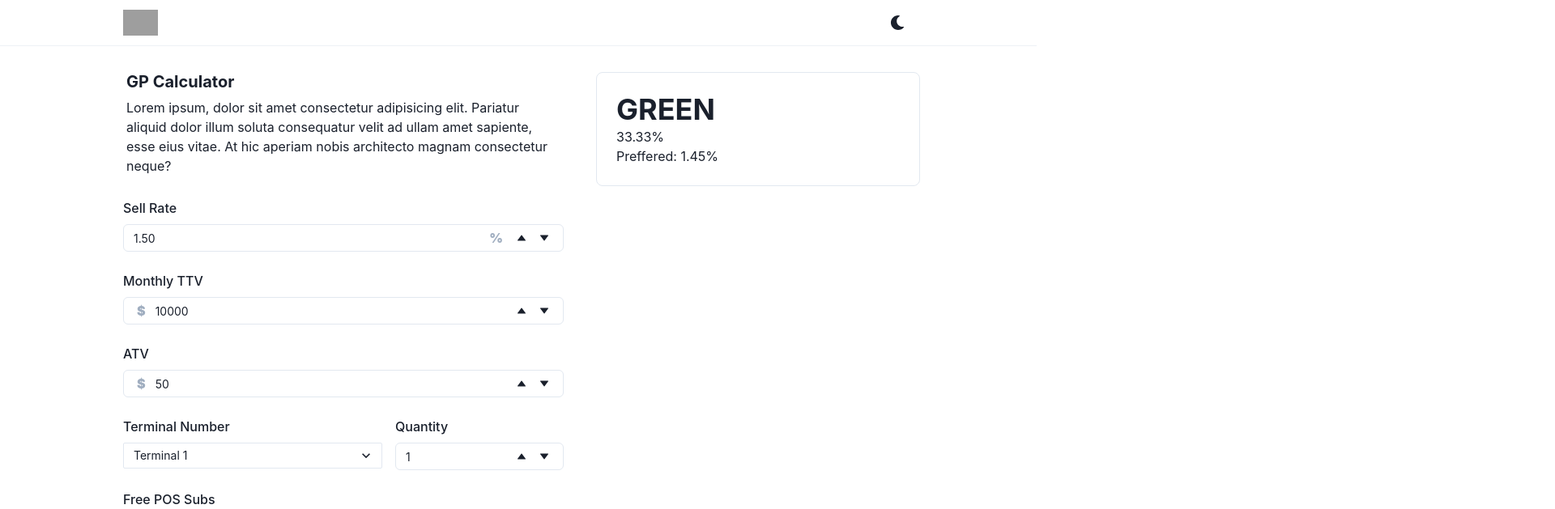
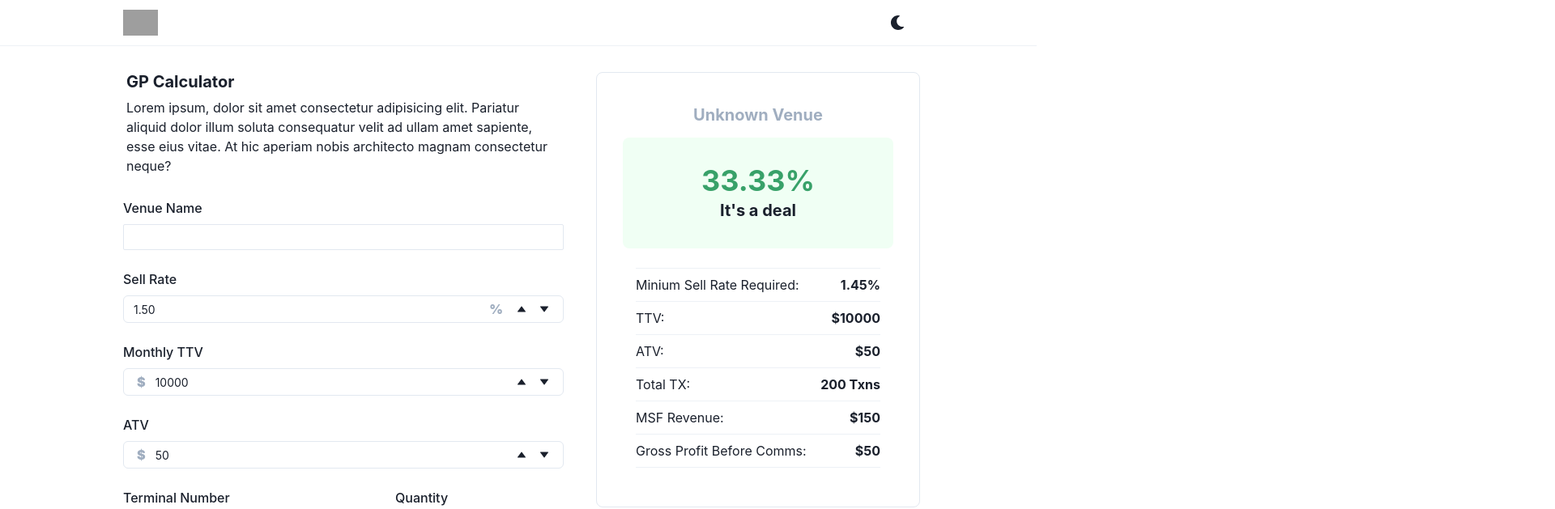
Before and after one commit to yuvrajmidha/salesapp, a React (Create React App) app: page / in a window 1280 px wide. Shown: the top 629 px of the page at 81% size, 1920 px wide, since content can reach past the window. Built offline with nearby package versions, Linux system fonts and the light colour scheme; grey boxes are pictures that could not be loaded.

Commit message:
New Features

```diff
--- a/src/components/Form.tsx
+++ b/src/components/Form.tsx
@@ -1,9 +1,9 @@
 import { FormControl, FormLabel } from '@chakra-ui/form-control'
-import { Box, Center, Container, Divider, Grid, Heading, HStack, Text, VStack } from '@chakra-ui/layout'
+import { Box, Center, Container, Divider, Flex, Grid, Heading, HStack, Text, VStack } from '@chakra-ui/layout'
 import {
     Button,
     Card,
-    chakra, CloseButton, Collapse, Select,
+    chakra, CloseButton, Collapse, Input, Select,
   } from "@chakra-ui/react"
 import { NumberDecrementStepper, NumberIncrementStepper, NumberInput, NumberInputField, NumberInputStepper } from '@chakra-ui/number-input'
 import React, { useEffect, useRef, useState } from 'react'
@@ -28,7 +28,7 @@ export default function Form() {
             const value = target.type === 'checkbox' ? target.checked : target.value;
             const name = target.name;
 
-            handleValues({...values, [name]: value})
+            setValues({...values, [name]: value})
     }
 
     const handleValues = (values:any) => {
@@ -58,6 +58,54 @@ export default function Form() {
     },[values])
 
 
+    const Stats = () =>  <>
+        <Heading size="md" py={4} color={values['venue_name'] ? 'black' : "gray.400"} textAlign="center">{values['venue_name'] ?? 'Unknown Venue'}</Heading>
+        <Box px={6} mx={2} py={8} bg={`${stats['deal_or_no_deal']?.toLowerCase() ?? 'red'}.50`} textAlign="center" rounded="lg">
+            <Heading color={`${stats['deal_or_no_deal']?.toLowerCase() ?? 'red'}.500`}>
+                {Number(stats['gp']).toFixed(2) ?? '00'}%
+            </Heading>
+            <Text fontWeight={"700"} fontSize="20px">{stats['deal_or_no_deal'] === "GREEN" ? "It's a deal" : "Sorry! No Deal"}</Text>
+        </Box>
+    <VStack py={6} px={6}>
+        {/* <Heading textAlign={"center"} mb={4} size="sm">Summary</Heading> */}
+        <Divider/>
+        <HStack w="100%" justify={"space-between"}>
+            <Text>Minium Sell Rate Required:</Text>
+            <Text fontWeight={"700"}>{preferred.toFixed(2)}%</Text>
+        </HStack>
+        <Divider/>
+        <HStack w="100%" justify={"space-between"}>
+            <Text>TTV:</Text>
+            <Text fontWeight={"700"}>${values['ttv']}</Text>
+        </HStack>
+        <Divider/>
+        <HStack w="100%" justify={"space-between"}>
+            <Text>ATV:</Text>
+            <Text fontWeight={"700"}>${stats['atv']}</Text>
+        </HStack>
+        <Divider/>
+        <HStack w="100%" justify={"space-between"}>
+            <Text>Total TX:</Text>
+            <Text fontWeight={"700"}>{stats['nTx']} Txns</Text>
+        </HStack>
+        <Divider/>
+        <HStack w="100%" justify={"space-between"}>
+            <Text>MSF Revenue:</Text>
+            <Text fontWeight={"700"}>${stats['msf']}</Text>
+        </HStack>
+        <Divider/>
+        <HStack w="100%" justify={"space-between"}>
+            <Text>Gross Profit Before Comms:</Text>
+            <Text fontWeight={"700"}>${stats['grossProfitBeforeComms']}</Text>
+        </HStack>
+        <Divider/>
+    </VStack>
+    <Box bottom={0} p={4} pos="absolute" w="100%">
+        <Button size="lg" bg="black" _hover={{bg: "blackAlpha.800"}} color="white" w="100%">Share</Button>
+    </Box>
+    </>
+
+
   return (
    <Container maxW="5xl">
         <Grid gap={8} templateColumns={{base: "1fr", md: "1fr 400px"}}>
@@ -67,6 +115,10 @@ export default function Form() {
                     <Text>Lorem ipsum, dolor sit amet consectetur adipisicing elit. Pariatur aliquid dolor illum soluta consequatur velit ad ullam amet sapiente, esse eius vitae. At hic aperiam nobis architecto magnam consectetur neque?</Text>
                 </Box>
             <chakra.form w="100%" id="myForm" display={"flex"} flexWrap="wrap">
+                <FormControl p={2} width={"100%"} py={3}>
+                    <FormLabel>Venue Name</FormLabel>
+                    <Input size="sm" name="venue_name" value={values['venue_name']} onChange={handleChange}></Input>
+                </FormControl>
                 {fields.map((field:any) => <FormControl p={2} width={field?.width ?? "100%"} py={3} key={field.name}>
                     <FormLabel>{field?.label}</FormLabel>
                     {!field?.dropdown ? <NumberInput
@@ -114,19 +166,18 @@ export default function Form() {
         </VStack>
         <Box display={{base: "none", md: "block"}} py={8}>
             <Box p={6} borderWidth={1} rounded="lg">
-                <Heading>
-                    {stats['deal_or_no_deal'] ?? 'RED'}
-                </Heading>
-                <Text>{Number(stats['gp']).toFixed(2) ?? '00'}%</Text>
-                <Text>Preffered: {preferred.toFixed(2)}%</Text>
+                <Stats/>
             </Box>
         </Box>
-        <Card rounded={view ? "0px" : "0.5rem 0.5rem 0"} maxH="100vh" overflowY={"auto"} display={{md: "none", base: "block"}} w="100%" shadow={"0 -1px 5px 2px #00000011"} p={2} pos={"fixed"} bottom={0} right={0} left={0}>
+        <Card rounded={view ? "0px" : "0.5rem 0.5rem 0"} zIndex={400} maxH="100vh" overflowY={"auto"} display={{md: "none", base: "block"}} w="100%" shadow={"0 -1px 5px 2px #00000011"} p={2} pos={"fixed"} bottom={0} right={0} left={0}>
             <HStack align={"center"} justify={"space-between"} px={2} height="3.5rem" w="100%">
                 <Box>
                     {!view ? <>
-                        <Text fontSize={"12px"}>Gross Percentage</Text>
-                        <Heading color={`${stats['deal_or_no_deal']?.toLowerCase() ?? 'red'}.500`} size="md">{Number(stats['gp']).toFixed(2) ?? '00'}%</Heading>
+                        <Flex gap={2} align="center">
+                            {/* <Heading size="sm">GP: </Heading>  */}
+                            <Heading color={`${stats['deal_or_no_deal']?.toLowerCase() ?? 'red'}.500`} size="md">{Number(stats['gp']).toFixed(2) ?? '00'}%</Heading>
+                        </Flex>
+                        <Text color={`${stats['deal_or_no_deal']?.toLowerCase() ?? 'red'}.700`} fontWeight={"700"} fontSize="14px">{stats['deal_or_no_deal'] === "GREEN" ? "It's a deal" : "Sorry! No Deal"}</Text>
                     </> : <Heading size="md">Stats</Heading>}
                 </Box>
                 <Button onClick={() => {setView(!view)}} variant={view ? "ghost" : "outline"} colorScheme="blue" size="sm">
@@ -134,50 +185,8 @@ export default function Form() {
                 </Button>
             </HStack>
             <Collapse in={view} animateOpacity>
-                <Box overflowY={"auto"} minH="calc(100vh - 4.5rem)" py={6}>
-                    <Box px={6} mx={2} py={12} bg={`${stats['deal_or_no_deal']?.toLowerCase() ?? 'red'}.50`} textAlign="center" rounded="lg">
-                        <Heading color={`${stats['deal_or_no_deal']?.toLowerCase() ?? 'red'}.500`}>
-                            {Number(stats['gp']).toFixed(2) ?? '00'}%
-                        </Heading>
-                        <Text fontWeight={"700"} fontSize="20px">{stats['deal_or_no_deal'] === "GREEN" ? "It's a deal" : "Sorry! No Deal"}</Text>
-                    </Box>
-                    {/* <Box py={6}>
-                        <Text>Preffered: {preferred.toFixed(2)}%</Text>
-                    </Box> */}
-                    <VStack py={6} px={6}>
-                        <Heading textAlign={"center"} mb={4} size="sm">Summary</Heading>
-                        <Divider/>
-                        <HStack w="100%" justify={"space-between"}>
-                            <Text>Minium Sell Rate Required:</Text>
-                            <Text fontWeight={"700"}>{preferred.toFixed(2)}%</Text>
-                        </HStack>
-                        <Divider/>
-                        <HStack w="100%" justify={"space-between"}>
-                            <Text>TTV:</Text>
-                            <Text fontWeight={"700"}>${values['ttv']}</Text>
-                        </HStack>
-                        <Divider/>
-                        <HStack w="100%" justify={"space-between"}>
-                            <Text>ATV:</Text>
-                            <Text fontWeight={"700"}>${stats['atv']}</Text>
-                        </HStack>
-                        <Divider/>
-                        <HStack w="100%" justify={"space-between"}>
-                            <Text>Total TX:</Text>
-                            <Text fontWeight={"700"}>{stats['nTx']} Txns</Text>
-                        </HStack>
-                        <Divider/>
-                        <HStack w="100%" justify={"space-between"}>
-                            <Text>MSF Revenue:</Text>
-                            <Text fontWeight={"700"}>${stats['msf']}</Text>
-                        </HStack>
-                        <Divider/>
-                        <HStack w="100%" justify={"space-between"}>
-                            <Text>Gross Profit Before Comms:</Text>
-                            <Text fontWeight={"700"}>${stats['grossProfitBeforeComms']}</Text>
-                        </HStack>
-                        <Divider/>
-                    </VStack>
+                <Box pos="relative" overflowY={"auto"} minH="calc(100vh - 4.5rem)" py={6}>
+                    <Stats/>
                 </Box>
             </Collapse>
         </Card>
--- a/src/components/Header.tsx
+++ b/src/components/Header.tsx
@@ -1,4 +1,4 @@
-import { useColorMode } from '@chakra-ui/color-mode'
+import { useColorModeValue as mode } from '@chakra-ui/color-mode'
 import { Container, Divider, HStack } from '@chakra-ui/layout'
 import React from 'react'
 import { ColorModeSwitcher } from '../ColorModeSwitcher'
@@ -10,7 +10,7 @@ export default function Header() {
 
     return (
         <>
-            <Container maxW="5xl">
+            <Container pos={"sticky"} bg={mode("white", "gray.900")} top={0} zIndex={300} maxW="5xl">
                 <HStack justify={"space-between"} p={2}>
                     <Logo h="8"/>
                     <ColorModeSwitcher justifySelf="flex-end" />
--- a/src/lib/formula.js
+++ b/src/lib/formula.js
@@ -60,7 +60,7 @@ const calculator = (params) => {
         }
     }
 
-    return {deal_or_no_deal: final, gp: gp > 0 ? gp : 0, grossProfitBeforeComms, cost, msf, atv, nTx: Math.floor(ttv/atv)}
+    return {deal_or_no_deal: final, gp: gp > 0 ? gp : 0, grossProfitBeforeComms: Math.round(grossProfitBeforeComms), cost: Math.round(cost), msf: Math.round(msf), atv, nTx: Math.floor(ttv/atv)}
 }
 
 export default calculator;
```
